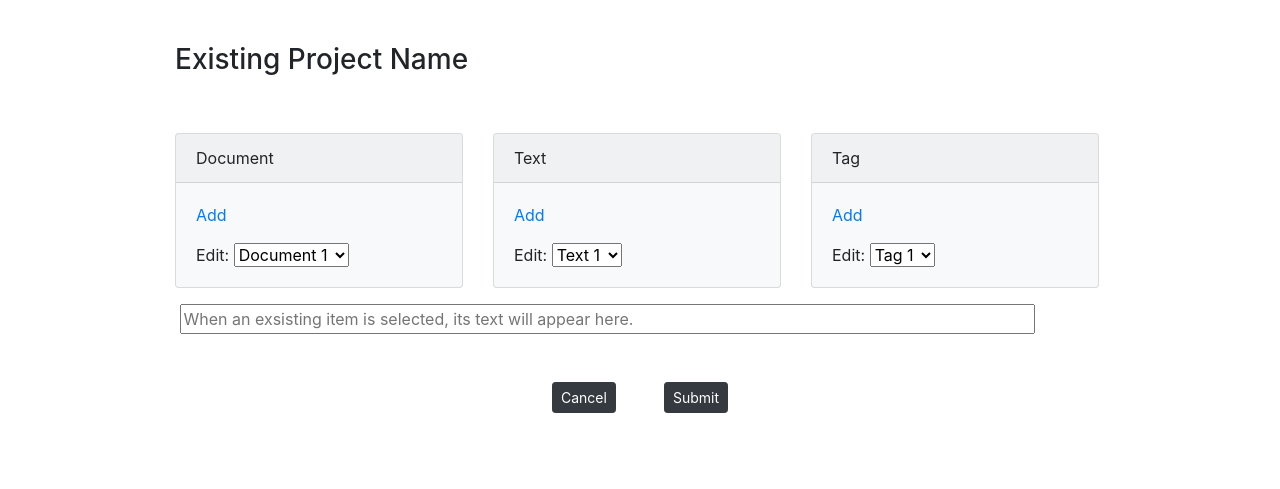
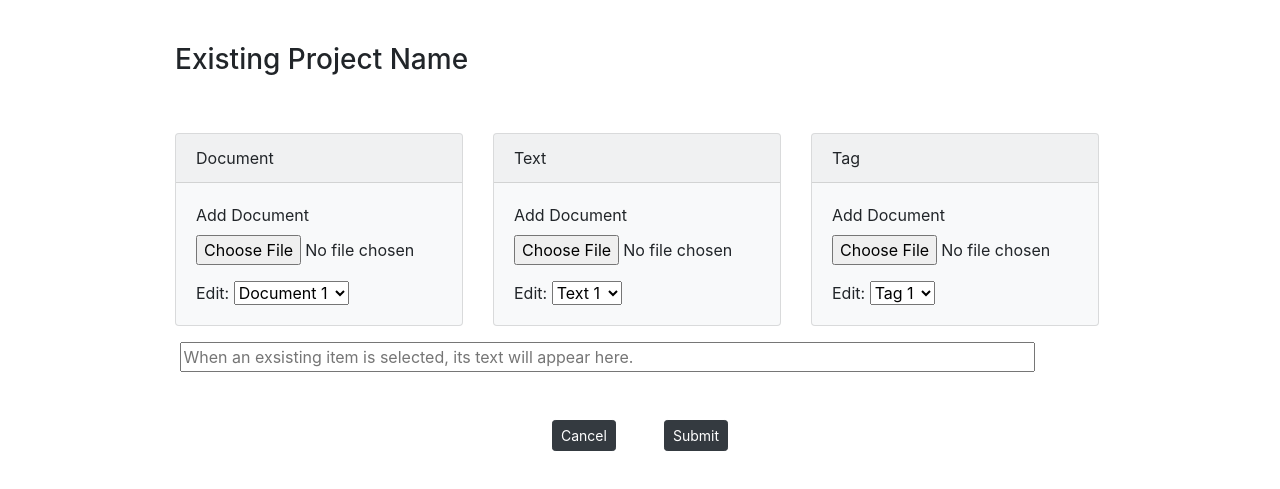
Before and after one commit to peterradev/ProjectManager, a plain HTML site: page exsisting.html in a window 1280 px wide. Shown: the part 63-552 px from the top of the page. Drawn offline with nearby package versions, Linux system fonts and the light colour scheme.

Commit message:
+ add button functionality

```diff
--- a/exsisting.html
+++ b/exsisting.html
@@ -46,8 +46,12 @@
     <div class="card bg-light mb-3" style="max-width: 18rem;">
         <div class="card-header">Document</div>
         <div class="card-body">
-
-            <p class="card-text"><a href =""> Add</a></p>
+          <form>
+            <div class="form-group">
+              <label for="exampleFormControlFile1">Add Document</label>
+              <input type="file" class="form-control-file" id="exampleFormControlFile1">
+            </div>
+          </form>
           <p class="card-text">Edit:
           <select>
             <option value=”option1”>Document 1</option>
@@ -62,8 +66,12 @@
       <div class="card bg-light mb-3" style="max-width: 18rem;">
         <div class="card-header">Text</div>
         <div class="card-body">
-
-          <p class="card-text"><a href =""> Add</a></p>
+          <form>
+            <div class="form-group">
+              <label for="exampleFormControlFile1">Add Document</label>
+              <input type="file" class="form-control-file" id="exampleFormControlFile1">
+            </div>
+          </form>
           <p class="card-text">Edit:
           <select>
             <option value=”option1”>Text 1</option>
@@ -78,8 +86,12 @@
       <div class="card bg-light mb-3" style="max-width: 18rem;">
         <div class="card-header">Tag</div>
         <div class="card-body">
-
-            <p class="card-text"><a href =""> Add</a></p>
+          <form>
+            <div class="form-group">
+              <label for="exampleFormControlFile1">Add Document</label>
+              <input type="file" class="form-control-file" id="exampleFormControlFile1">
+            </div>
+          </form>
           <p class="card-text">Edit:
           <select>
             <option value=”option1”>Tag 1</option>
```
